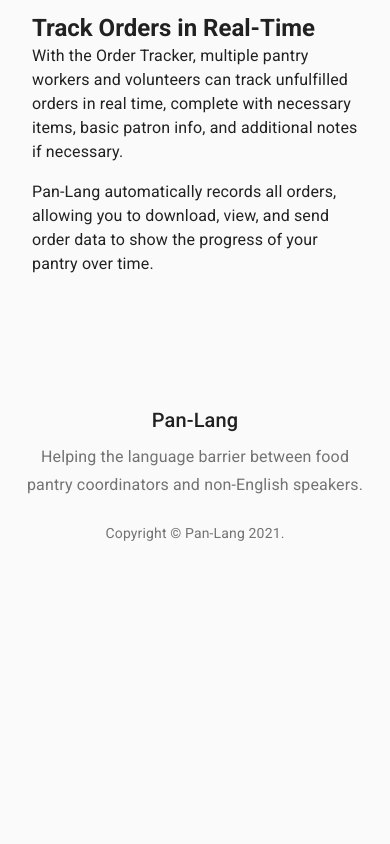
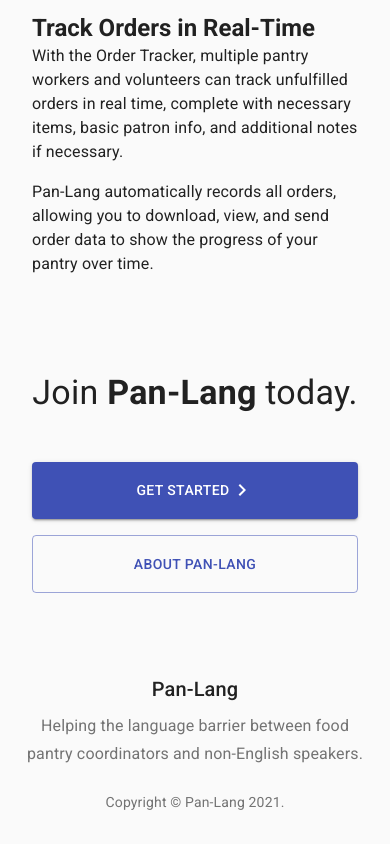
Before and after one commit to Pan-Lang/pan-lang.github.io, a React (Create React App) app: page / in a window 390 px wide. Shown: the part 1127-1971 px from the top of the page. Before the commit the page ends 1702 px from the top, so only its background shows below. Built offline with nearby package versions, Linux system fonts and the light colour scheme; no server answers.

Commit message:
Add additional action buttons

```diff
--- a/src/pages/Home/Landing.js
+++ b/src/pages/Home/Landing.js
@@ -27,7 +27,7 @@
         component="h1"
         align="center"
       >
-        <b>Pan-Lang</b>
+        <font style={{ color: '#26B020', fontWeight: 'bold' }}>Pan-Lang</font>
       </Typography>
 
       {/* Subtitle */}
@@ -81,7 +81,7 @@
           <Grid item md={4} xs={12} className={classes.infoSection}>
             {section.icon}
             <Typography
-              variant={isMobile ? 'h5' : 'h5'}
+              variant="h5"
               component="h3"
               className={classes.sectionTitle}
             >
@@ -93,6 +93,44 @@
           </Grid>
         ))}
       </Grid>
+
+      <Typography variant={isMobile ? 'h4' : 'h3'} align="center">
+        Join <b>Pan-Lang</b> today.
+      </Typography>
+
+      {/* Actions */}
+      <Container maxWidth="sm" className={classes.actions}>
+        <Grid container spacing={2}>
+          {/* Link to sign in */}
+          <Grid item md={6} xs={12}>
+            <Button
+              component={Link}
+              variant="contained"
+              color="primary"
+              to={SIGN_IN}
+              className={classes.heroButton}
+              fullWidth
+            >
+              Get Started
+              <ChevronRightIcon />
+            </Button>
+          </Grid>
+
+          {/* Link to About */}
+          <Grid item md={6} xs={12}>
+            <Button
+              component={Link}
+              variant="outlined"
+              color="primary"
+              to={ABOUT}
+              className={classes.heroButton}
+              fullWidth
+            >
+              About Pan-Lang
+            </Button>
+          </Grid>
+        </Grid>
+      </Container>
 
       <footer className={classes.footer}>
         <Typography variant="h6" align="center" gutterBottom>
@@ -160,7 +198,7 @@
   },
   copyright: {
     marginTop: theme.spacing(3),
-  }
+  },
 }));
 
 export default Landing;
```
